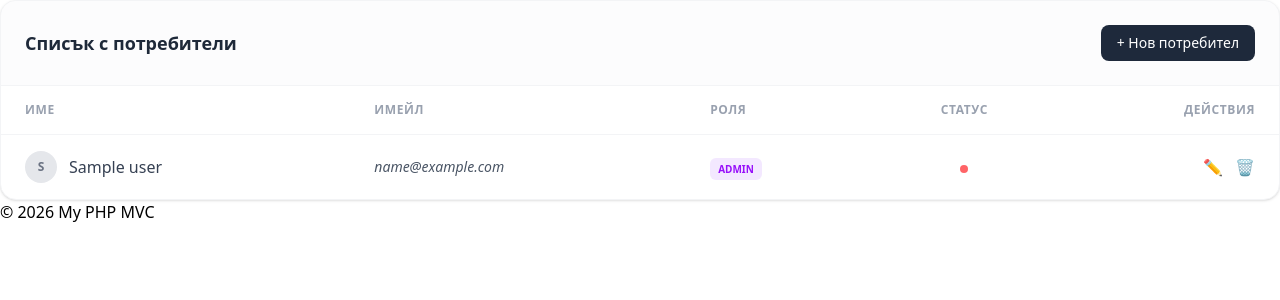
After one commit to kriskatacom/azmigrantat-php, a PHP site: template app/Views/admin/users/index.php in a window 1280 px wide. The commit adds this page. Shown: the top 300 px of the page. Run offline with PHP 8.4, Linux system fonts and the light colour scheme; the template is opened without the code that fills it: most values are stand-ins (such as "Sample title", 1, 10 or a date in 2020); data that the repository does not hold is empty.

Commit message:
Implement user management features; add user seeding, pagination component, and admin user index view; update routing and styles.

```diff
--- /dev/null
+++ b/app/Views/admin/users/index.php
@@ -0,0 +1,57 @@
+<div class="bg-white rounded-2xl shadow-sm border border-gray-100 overflow-hidden">
+    <div class="p-6 border-b border-gray-100 flex justify-between items-center bg-gray-50/50">
+        <h3 class="font-bold text-gray-800 text-lg">Списък с потребители</h3>
+        <a href="/admin/users/create" class="bg-[#1e293b] text-white px-4 py-2 rounded-lg text-sm font-medium hover:bg-primary-dark transition">
+            + Нов потребител
+        </a>
+    </div>
+
+    <div class="overflow-x-auto">
+        <table class="w-full text-left border-collapse">
+            <thead>
+                <tr class="text-gray-400 text-xs uppercase tracking-wider border-b border-gray-100">
+                    <th class="px-6 py-4 font-semibold">Име</th>
+                    <th class="px-6 py-4 font-semibold">Имейл</th>
+                    <th class="px-6 py-4 font-semibold">Роля</th>
+                    <th class="px-6 py-4 font-semibold text-center">Статус</th>
+                    <th class="px-6 py-4 font-semibold text-right">Действия</th>
+                </tr>
+            </thead>
+            <tbody class="divide-y divide-gray-50">
+                <?php foreach ($users as $user): ?>
+                    <tr class="hover:bg-gray-50/50 transition">
+                        <td class="px-6 py-4">
+                            <div class="flex items-center gap-3">
+                                <div class="w-8 h-8 rounded-full bg-gray-200 flex items-center justify-center text-xs font-bold text-gray-500 uppercase">
+                                    <?= mb_substr($user['name'], 0, 1) ?>
+                                </div>
+                                <span class="font-medium text-gray-700"><?= htmlspecialchars($user['name']) ?></span>
+                            </div>
+                        </td>
+                        <td class="px-6 py-4 text-gray-600 text-sm italic">
+                            <?= htmlspecialchars($user['email']) ?>
+                        </td>
+                        <td class="px-6 py-4">
+                            <span class="px-2 py-1 rounded-md text-[10px] font-bold uppercase <?= $user['role'] === 'admin' ? 'bg-purple-100 text-purple-600' : 'bg-blue-100 text-blue-600' ?>">
+                                <?= $user['role'] ?>
+                            </span>
+                        </td>
+                        <td class="px-6 py-4 text-center">
+                            <?php if ($user['is_active']): ?>
+                                <span class="inline-block w-2 h-2 rounded-full bg-green-500 shadow-[0_0_8px_rgba(34,197,94,0.5)]"></span>
+                            <?php else: ?>
+                                <span class="inline-block w-2 h-2 rounded-full bg-red-400"></span>
+                            <?php endif; ?>
+                        </td>
+                        <td class="px-6 py-4 text-right space-x-2">
+                            <button class="text-gray-400 hover:text-primary-light transition">✏️</button>
+                            <button class="text-gray-400 hover:text-red-500 transition">🗑️</button>
+                        </td>
+                    </tr>
+                <?php endforeach; ?>
+            </tbody>
+        </table>
+    </div>
+</div>
+
+<?php \App\Core\View::component('pagination', 'admin/components', ['pagination' => $pagination]); ?>
--- a/app/Views/layouts/admin.php
+++ b/app/Views/layouts/admin.php
@@ -4,7 +4,7 @@
 <head>
     <meta charset="UTF-8">
     <title><?= $title ?? 'Админ' ?></title>
-    <script src="https://unpkg.com/@tailwindcss/browser@4"></script>
+    <link rel="stylesheet" href="/assets/css/min/tailwind.css">
 </head>
 
 <body class="bg-gray-50 flex">
--- a/composer.json
+++ b/composer.json
@@ -7,6 +7,7 @@
     },
     "require": {},
     "scripts": {
-        "setup-db": "php console.php db:setup"
+        "setup-db": "php console.php db:setup",
+        "seed:users": "php console.php seed:users"
     }
 }
--- a/console.php
+++ b/console.php
@@ -3,6 +3,7 @@
 require_once __DIR__ . '/vendor/autoload.php';
 
 use App\Services\DatabaseService;
+use App\Services\SeedService;
 
 $command = $argv[1] ?? null;
 
@@ -22,3 +23,8 @@ if ($command === 'db:setup') {
         echo "🔥 ГРЕШКА: " . $e->getMessage() . "\n";
     }
 }
+
+if ($command === 'seed:users') {
+    $seeder = new SeedService();
+    $seeder->seedUsers(100);
+}
--- a/routes/web.php
+++ b/routes/web.php
@@ -10,6 +10,7 @@ $router->get('/travel', ['controller' => 'HomeController', 'method' => 'travel']
 $router->get('/auth/login', ['controller' => 'AuthController', 'method' => 'showLogin']);
 $router->get('/auth/register', ['controller' => 'AuthController', 'method' => 'showRegister']);
 $router->get('/admin/dashboard', ['controller' => 'AdminController', 'method' => 'dashboard']);
+$router->get('/admin/users', ['controller' => 'UserController', 'method' => 'index']);
 
 // POST заявки (Обработка на форми)
 $router->post('/auth/login', ['controller' => 'AuthController', 'method' => 'login']);
```
Also changed, not shown: app/Controllers/UserController.php (+31 -28 lines), app/Services/SeedService.php (added, +56 -0 lines), app/Views/admin/components/pagination.php (added, +81 -0 lines), public/assets/css/min/tailwind.css.
